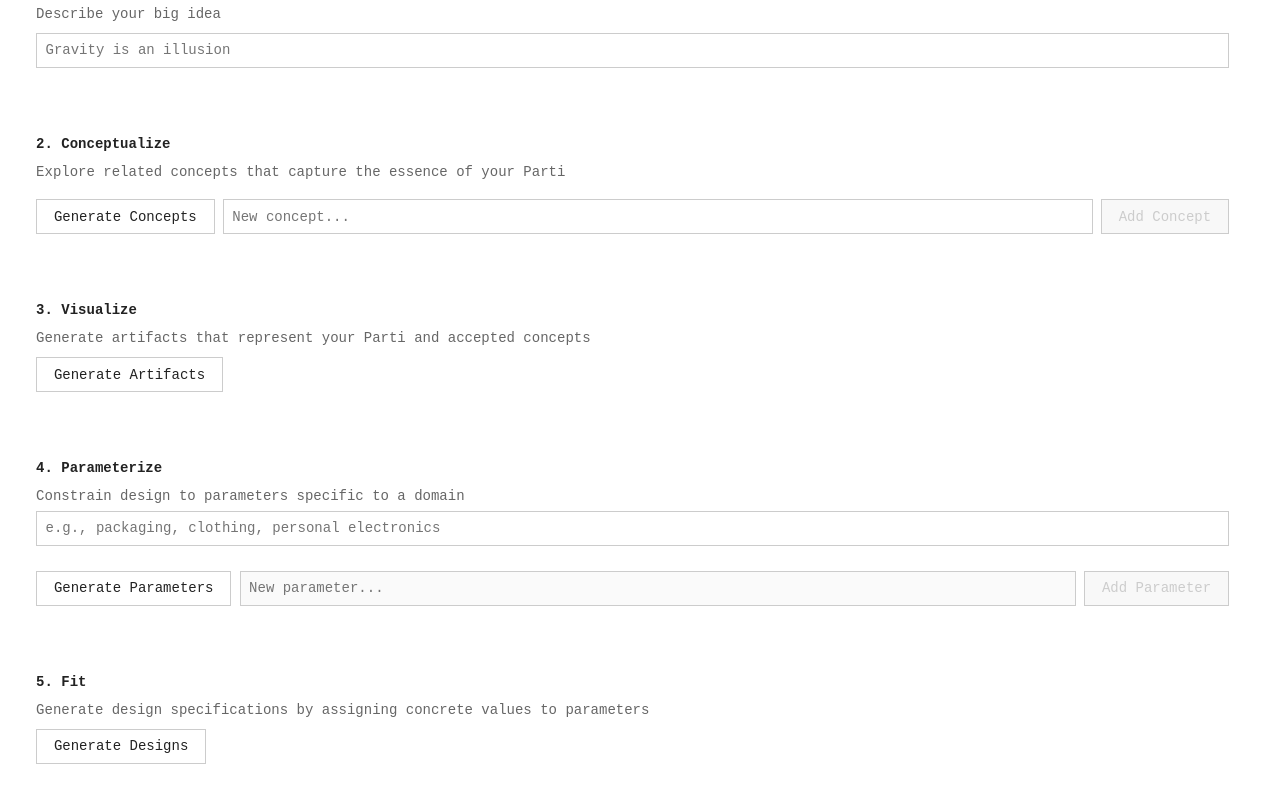
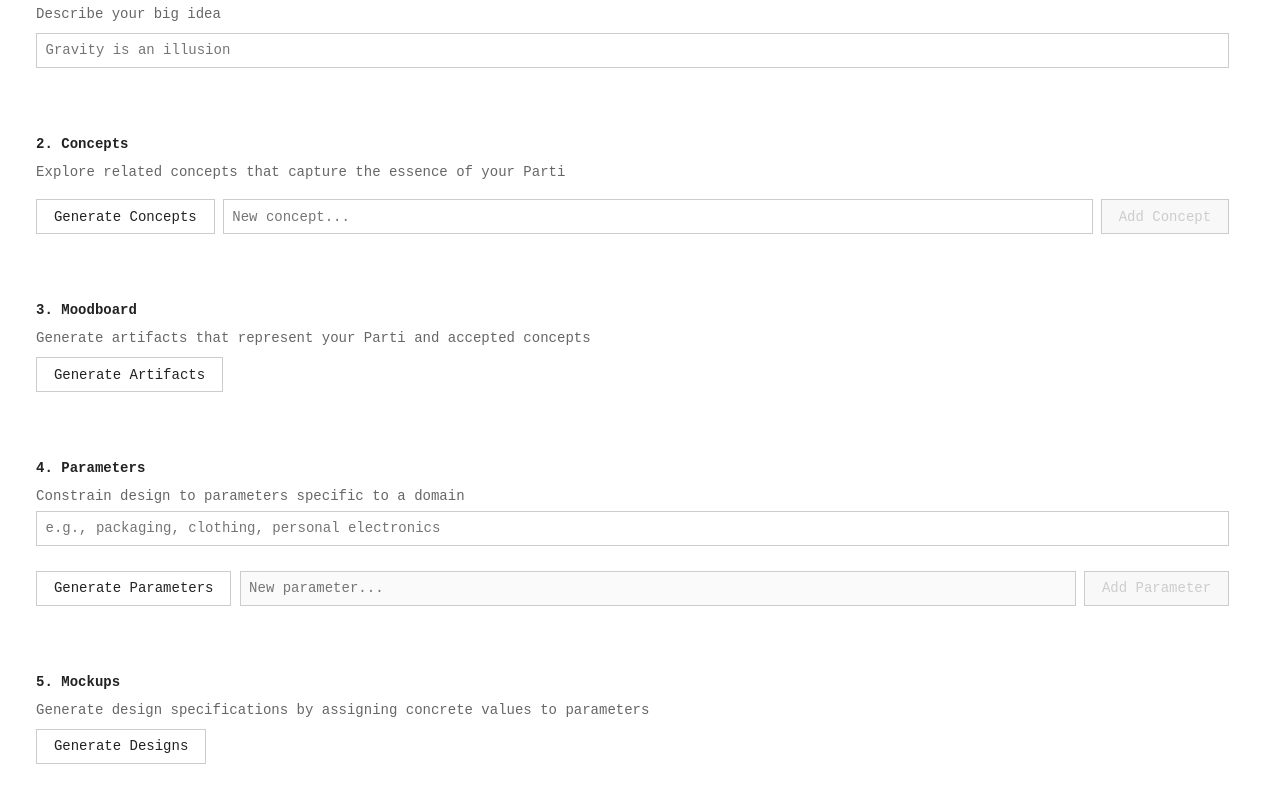
Before and after one commit to chuanqisun/paper, a website built with Vite: page index.html in a window 1280 px wide. Shown: the part 452-1249 px from the top of the page. Built offline with nearby package versions, Linux system fonts and the light colour scheme.

Commit message:
rename steps

```diff
--- a/index.html
+++ b/index.html
@@ -27,28 +27,28 @@
 
         <section class="section" id="conceptual-section">
           <header class="section-header">
-            <h2>2. Conceptualize</h2>
+            <h2>2. Concepts</h2>
           </header>
           <div class="section-content" id="conceptual-content"></div>
         </section>
 
         <section class="section" id="artifacts-section">
           <header class="section-header">
-            <h2>3. Visualize</h2>
+            <h2>3. Moodboard</h2>
           </header>
           <div class="section-content" id="artifacts-content"></div>
         </section>
 
         <section class="section" id="parameters-section">
           <header class="section-header">
-            <h2>4. Parameterize</h2>
+            <h2>4. Parameters</h2>
           </header>
           <div class="section-content" id="parameters-content"></div>
         </section>
 
         <section class="section" id="renderings-section">
           <header class="section-header">
-            <h2>5. Fit</h2>
+            <h2>5. Mockups</h2>
           </header>
           <div class="section-content" id="renderings-content"></div>
         </section>
```
